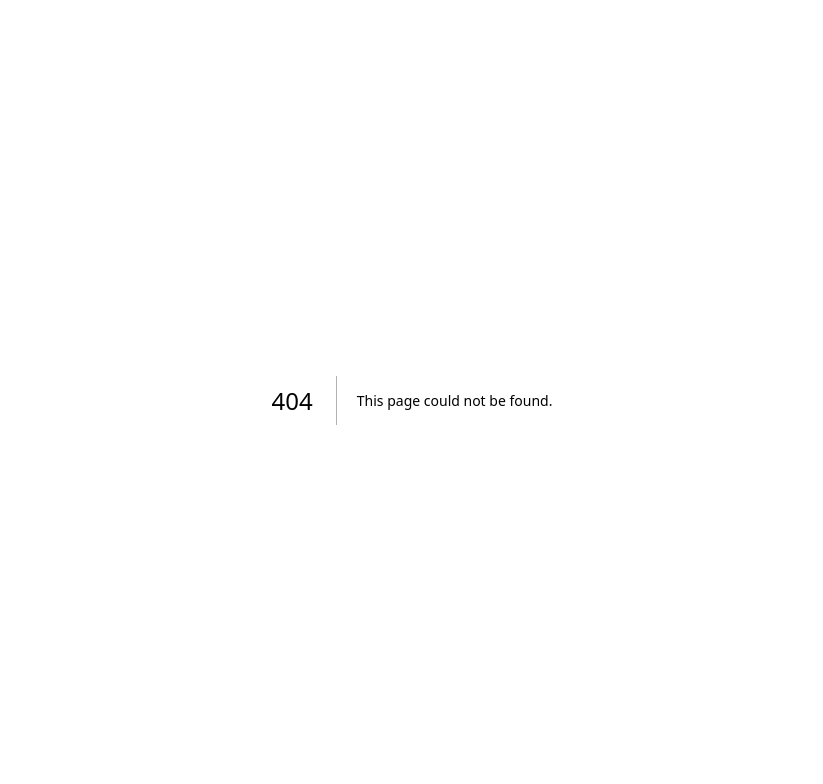
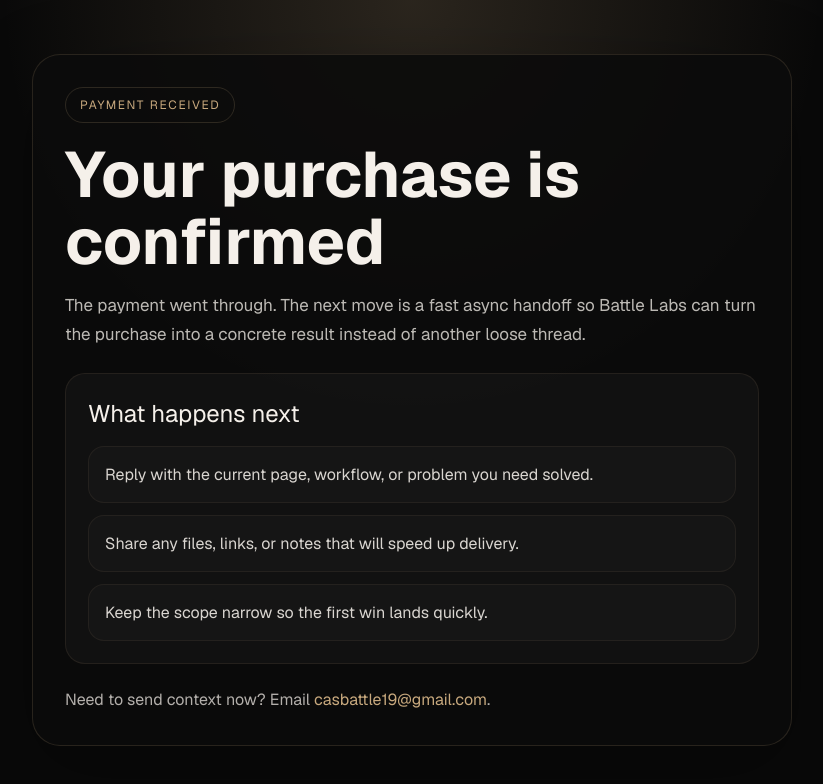
Before and after one commit to caseybattle/Battlelabs-live, a Next.js app: page /success in a window 1280 px wide. Before the commit this address had no page. Shown: the top 784 px of the page, without its empty margins (228-1051 px from the left). Built offline with nearby package versions, Linux system fonts and the light colour scheme.

Commit message:
feat: add post-payment success flow

```diff
--- /dev/null
+++ b/src/app/success/page.tsx
@@ -0,0 +1,175 @@
+import type { CSSProperties } from "react";
+
+type SuccessPageProps = {
+  searchParams?: Promise<Record<string, string | string[] | undefined>>;
+};
+
+type OfferConfig = {
+  eyebrow: string;
+  title: string;
+  body: string;
+  nextSteps: string[];
+};
+
+const offerConfigs: Record<string, OfferConfig> = {
+  "pilot-build": {
+    eyebrow: "Payment Received",
+    title: "Your Battle Labs pilot build is locked in",
+    body:
+      "Payment is in. The next move is a clean async kickoff so the first bottleneck gets fixed without scope drift.",
+    nextSteps: [
+      "Reply with the current page, funnel, or workflow you want fixed first.",
+      "Send any relevant assets, access notes, or brand constraints.",
+      "State the one bottleneck that matters most so the pilot stays focused.",
+    ],
+  },
+  "reply-deck": {
+    eyebrow: "Purchase Confirmed",
+    title: "Reply Deck is on the way",
+    body:
+      "Your order is in. The next step is a short async handoff so the follow-up starter system matches the business you are actually running.",
+    nextSteps: [
+      "Reply with your current inquiry flow or intake form.",
+      "Share the main follow-up gap you want the starter system to address.",
+      "Watch for the delivery note and implementation instructions in email.",
+    ],
+  },
+  default: {
+    eyebrow: "Payment Received",
+    title: "Your purchase is confirmed",
+    body:
+      "The payment went through. The next move is a fast async handoff so Battle Labs can turn the purchase into a concrete result instead of another loose thread.",
+    nextSteps: [
+      "Reply with the current page, workflow, or problem you need solved.",
+      "Share any files, links, or notes that will speed up delivery.",
+      "Keep the scope narrow so the first win lands quickly.",
+    ],
+  },
+};
+
+function getSearchParam(
+  value: string | string[] | undefined,
+): string {
+  if (Array.isArray(value)) {
+    return value[0] ?? "";
+  }
+
+  return value ?? "";
+}
+
+export default async function SuccessPage({ searchParams }: SuccessPageProps) {
+  const params = (await searchParams) ?? {};
+  const offer = getSearchParam(params.offer).trim().toLowerCase();
+  const config = offerConfigs[offer] ?? offerConfigs.default;
+
+  return (
+    <main style={pageStyle}>
+      <section style={panelStyle}>
+        <div style={eyebrowStyle}>{config.eyebrow}</div>
+        <h1 style={titleStyle}>{config.title}</h1>
+        <p style={copyStyle}>{config.body}</p>
+
+        <div style={cardStyle}>
+          <h2 style={subheadStyle}>What happens next</h2>
+          <div style={listStyle}>
+            {config.nextSteps.map((step) => (
+              <div key={step} style={listItemStyle}>
+                {step}
+              </div>
+            ))}
+          </div>
+        </div>
+
+        <div style={supportStyle}>
+          Need to send context now? Email{" "}
+          <a href="mailto:casbattle19@gmail.com" style={linkStyle}>
+            casbattle19@gmail.com
+          </a>
+          .
+        </div>
+      </section>
+    </main>
+  );
+}
+
+const pageStyle: CSSProperties = {
+  minHeight: "100vh",
+  display: "grid",
+  placeItems: "center",
+  padding: "32px 20px",
+  background: "radial-gradient(circle at top, rgba(200,169,126,0.18), transparent 40%), #090909",
+  color: "#f5f0ea",
+  fontFamily: "var(--font-geist-sans), sans-serif",
+};
+
+const panelStyle: CSSProperties = {
+  width: "100%",
+  maxWidth: 760,
+  padding: 32,
+  borderRadius: 28,
+  border: "1px solid rgba(200,169,126,0.16)",
+  background: "rgba(12,12,12,0.9)",
+  boxShadow: "0 24px 80px rgba(0,0,0,0.28)",
+};
+
+const eyebrowStyle: CSSProperties = {
+  display: "inline-flex",
+  padding: "8px 14px",
+  borderRadius: 999,
+  border: "1px solid rgba(200,169,126,0.18)",
+  letterSpacing: "0.14em",
+  textTransform: "uppercase",
+  fontSize: 12,
+  color: "#c8a97e",
+  marginBottom: 18,
+};
+
+const titleStyle: CSSProperties = {
+  fontSize: "clamp(2.2rem, 6vw, 4rem)",
+  lineHeight: 1.05,
+  marginBottom: 16,
+  fontWeight: 700,
+};
+
+const copyStyle: CSSProperties = {
+  color: "rgba(245,240,234,0.76)",
+  lineHeight: 1.7,
+  fontSize: 17,
+  marginBottom: 24,
+};
+
+const cardStyle: CSSProperties = {
+  padding: 22,
+  borderRadius: 20,
+  border: "1px solid rgba(200,169,126,0.1)",
+  background: "rgba(255,255,255,0.03)",
+};
+
+const subheadStyle: CSSProperties = {
+  fontSize: 24,
+  marginBottom: 14,
+};
+
+const listStyle: CSSProperties = {
+  display: "grid",
+  gap: 12,
+};
+
+const listItemStyle: CSSProperties = {
+  padding: "14px 16px",
+  borderRadius: 16,
+  border: "1px solid rgba(200,169,126,0.08)",
+  background: "rgba(255,255,255,0.02)",
+  color: "rgba(245,240,234,0.88)",
+  lineHeight: 1.7,
+};
+
+const supportStyle: CSSProperties = {
+  marginTop: 22,
+  color: "rgba(245,240,234,0.72)",
+  lineHeight: 1.7,
+};
+
+const linkStyle: CSSProperties = {
+  color: "#c8a97e",
+};
```
Also changed, not shown: 2 other files (tests, documents, lock files or other folders).
